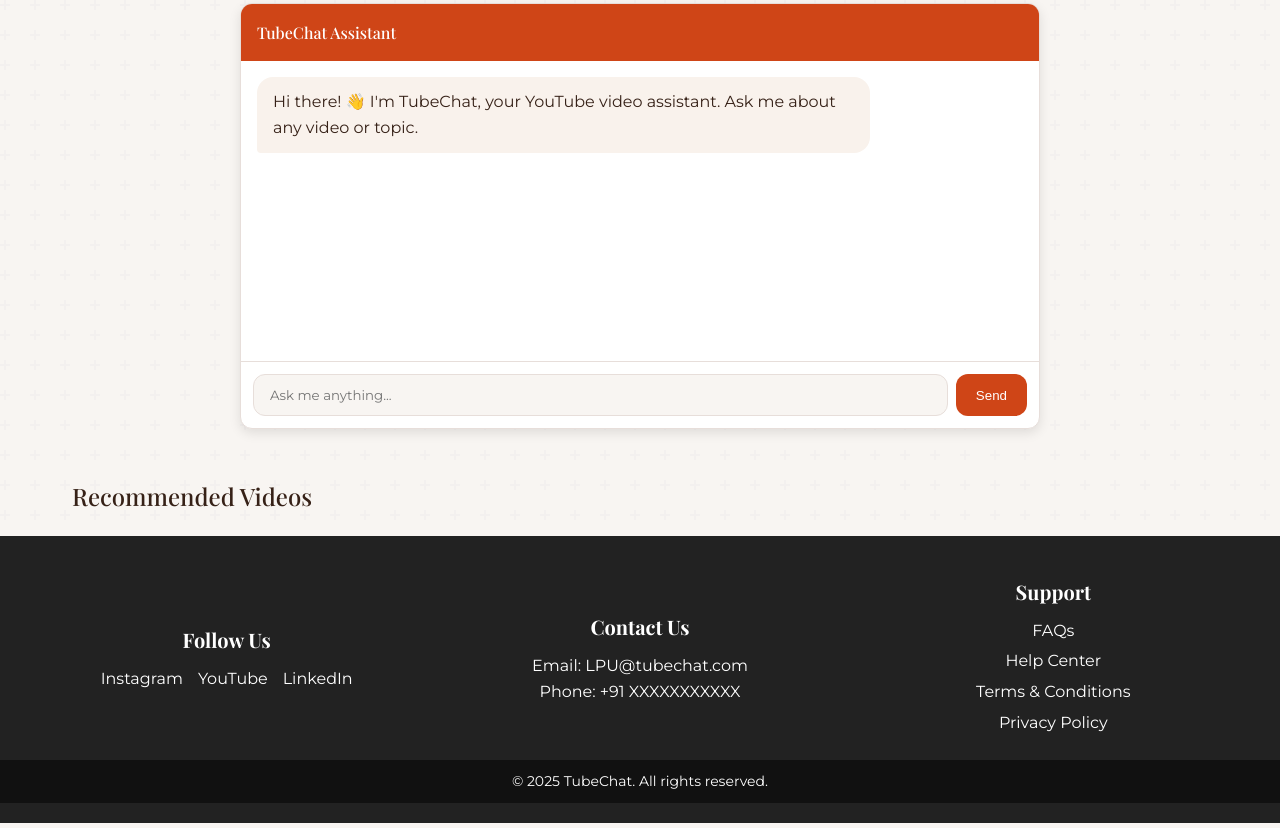
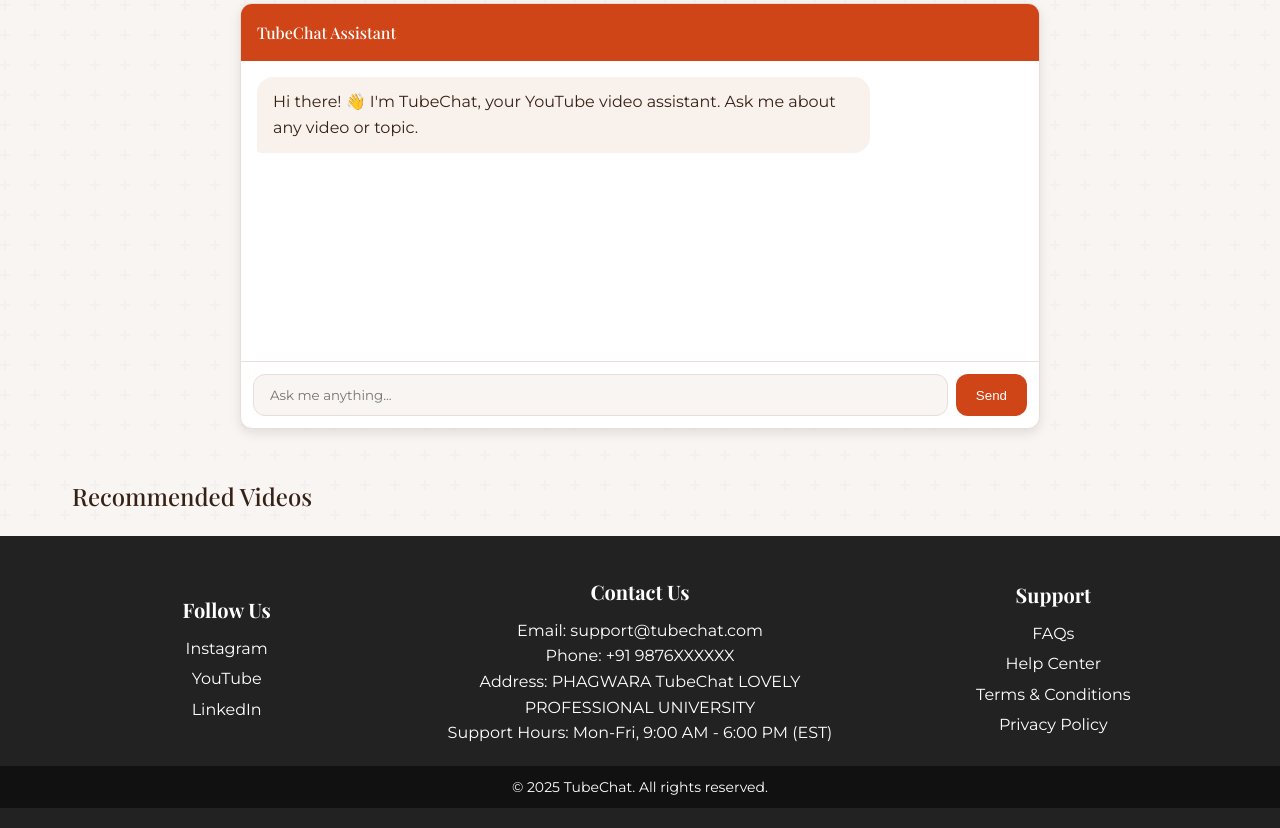
Before and after one commit to AyushmanBehera23/TUBECHAT, a plain HTML site: page index.html in a window 1280 px wide. Shown: the part 570-1398 px from the top of the page. Drawn offline with nearby package versions, Linux system fonts and the light colour scheme.

Commit message:
Update index.html

```diff
--- a/index.html
+++ b/index.html
@@ -70,19 +70,20 @@
   <footer>
     <div class="footer-container">
         <div class="footer-section">
-    <h3>Follow Us</h3>
-    <div class="social-icons">
-        <a href="https://www.instagram.com" target="_blank">Instagram</a>
-        <a href="https://www.youtube.com" target="_blank">YouTube</a>
-        <a href="https://www.linkedin.com" target="_blank">LinkedIn</a>
-    </div>
-</div>
-
+            <h3>Follow Us</h3>
+            <ul>
+                <li><a href="https://www.instagram.com" target="_blank">Instagram</a></li>
+                <li><a href="https://www.youtube.com" target="_blank">YouTube</a></li>
+                <li><a href="https://www.linkedin.com" target="_blank">LinkedIn</a></li>
+            </ul>
+        </div>
 
         <div class="footer-section">
             <h3>Contact Us</h3>
-            <p>Email: <a href="mailto:support@tubechat.com">LPU@tubechat.com</a></p>
-            <p>Phone: <a href="tel:+1234567890">+91 XXXXXXXXXXX</a></p>
+            <p>Email: <a href="LOVELYPROFESSIONALUNIVERSITY@TUBECHAT.COM">support@tubechat.com</a></p>
+            <p>Phone: <a href="tel:+1234567890">+91 9876XXXXXX</a></p>
+            <p>Address: PHAGWARA TubeChat  LOVELY PROFESSIONAL UNIVERSITY</p>
+            <p>Support Hours: Mon-Fri, 9:00 AM - 6:00 PM (EST)</p>
         </div>
 
         <div class="footer-section">
@@ -99,7 +100,7 @@
     <div class="footer-bottom">
         <p>&copy; 2025 TubeChat. All rights reserved.</p>
     </div>
-</footer>
+  </footer>
 
 
   <script src="script.js"></script>
```
